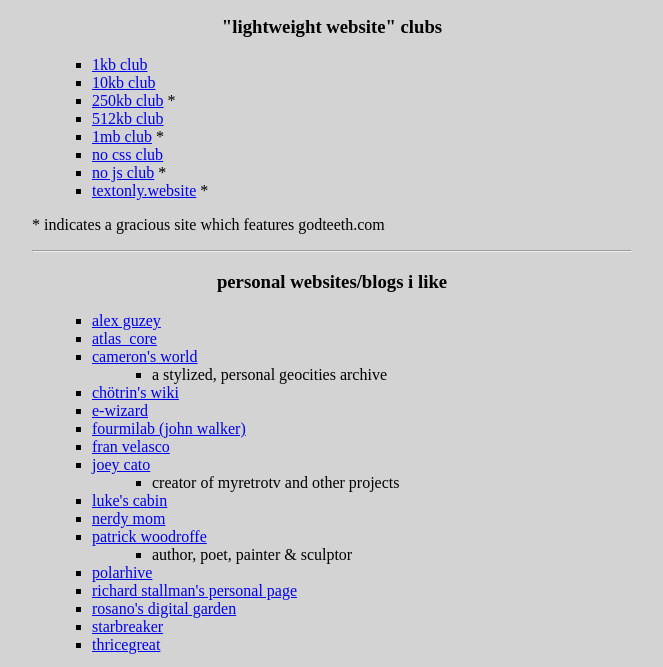
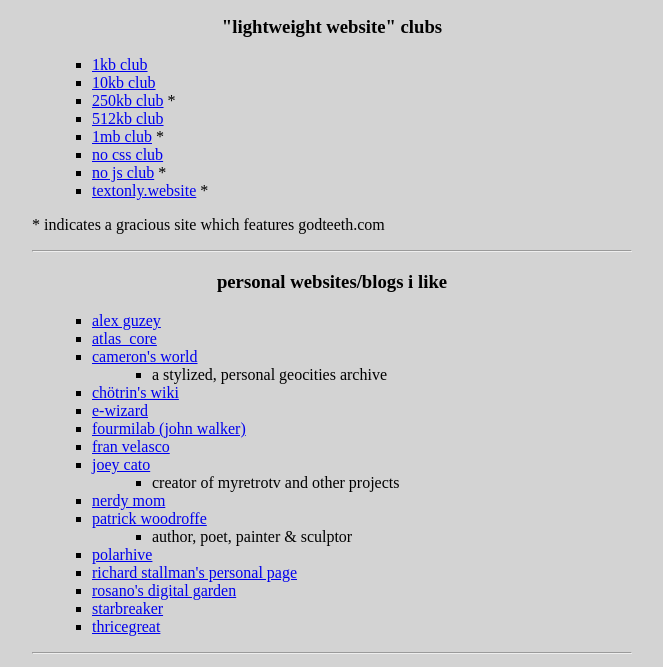
Before and after one commit to takodag/godteeth, a plain HTML site: page misc/coolSites.html in a window 1280 px wide. Shown: the part 119-786 px from the top of the page, without its empty margins (308-971 px from the left). Drawn offline with Linux system fonts and the light colour scheme.

Commit message:
Update coolSites.html

```diff
--- a/misc/coolSites.html
+++ b/misc/coolSites.html
@@ -56,7 +56,6 @@
             <ul class="squareBullets">
               <li>creator of myretrotv and other projects</li>
             </ul>
-          <li><a href="https://lukescabin.neocities.org" target="_blank">luke's cabin</a></li>
           <li><a href="https://nerdymom.neocities.org" target="_blank">nerdy mom</a></li>
           <li><a href="http://www.patrickwoodroffe-world.com/archive" target="_blank">patrick woodroffe</a></li>
             <ul class="squareBullets">
```
